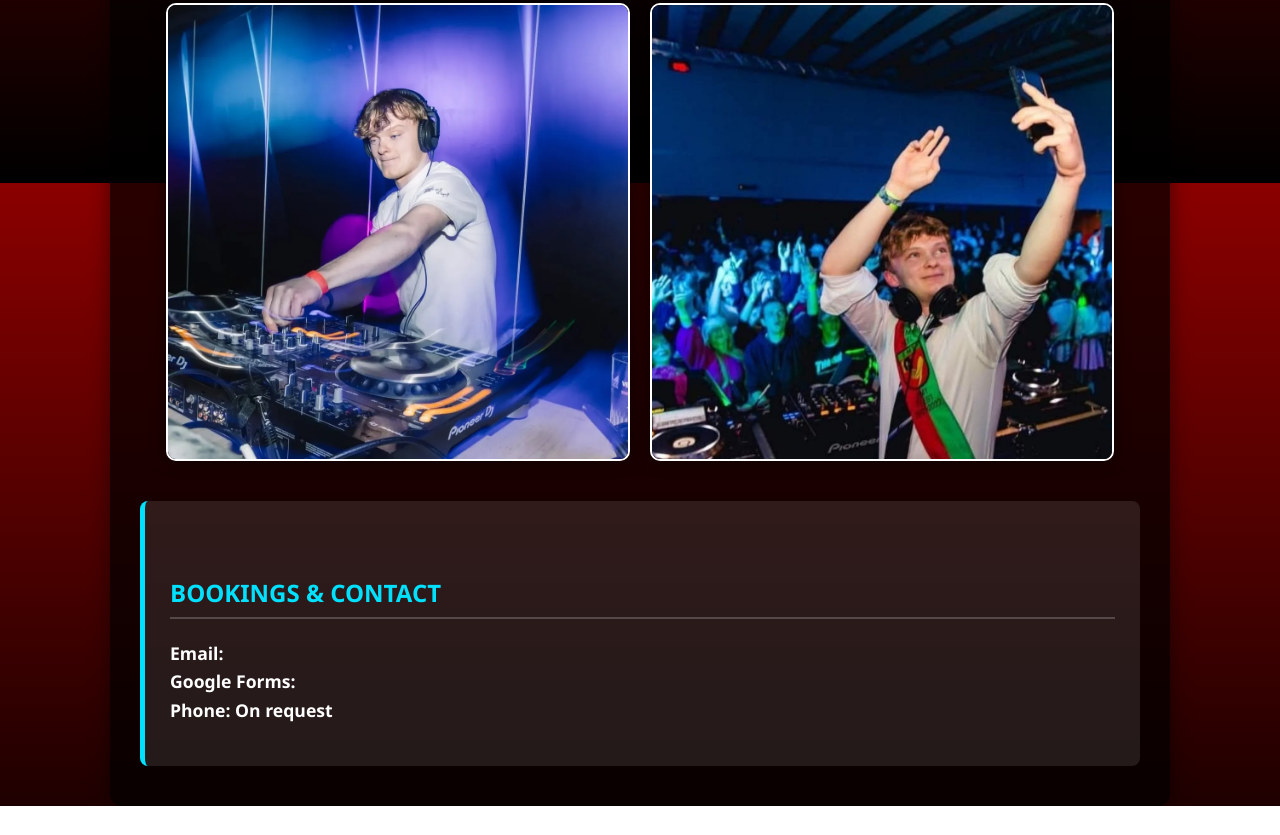
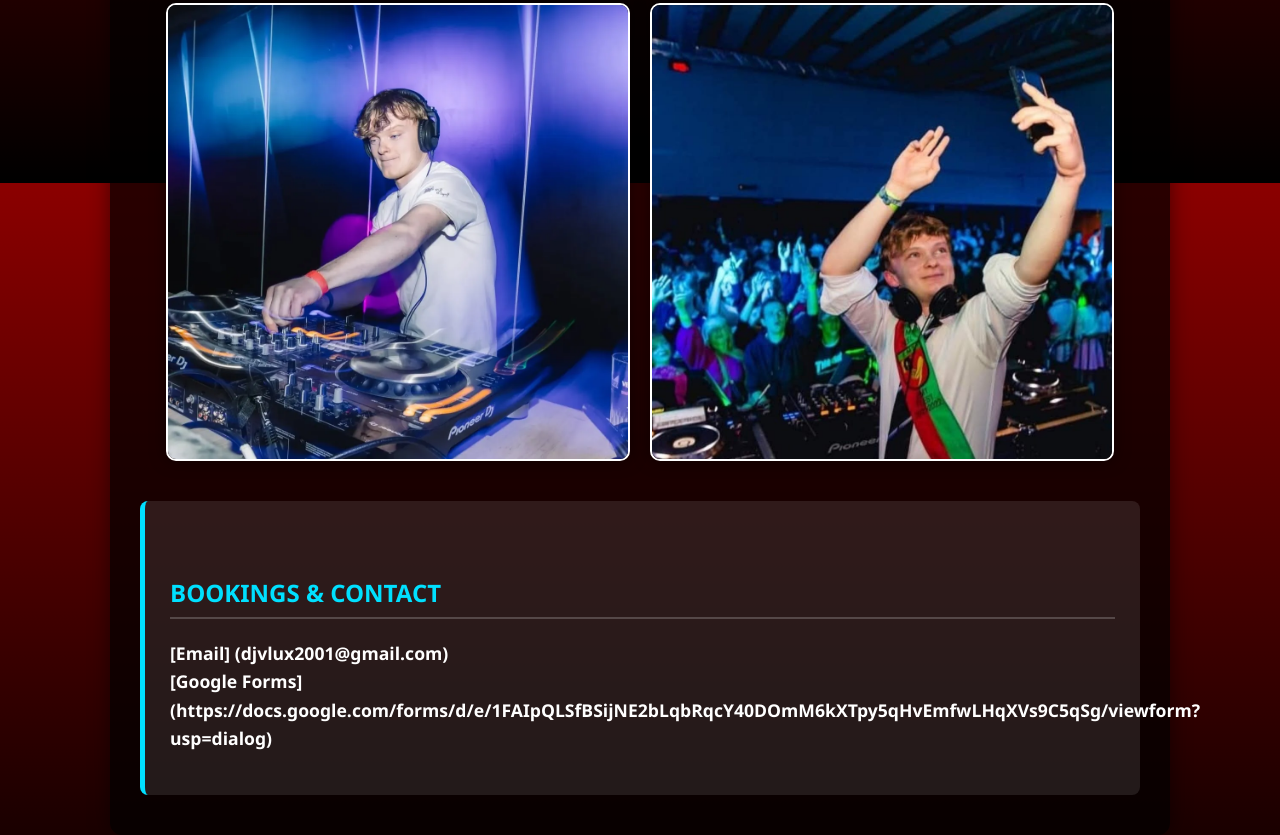
Before and after one commit to djv-lux/dj-vlux-presskit, a plain HTML site: page index.html in a window 1280 px wide. Shown: the part 2217-3052 px from the top of the page. Before the commit the page ends 3023 px from the top, so only its background shows below. Drawn offline with Linux system fonts and the light colour scheme.

Commit message:
Update index.html

```diff
--- a/index.html
+++ b/index.html
@@ -154,9 +154,9 @@
 
     <div class="contact">
       <h2>Bookings & Contact</h2>
-      <p><strong>Email:</strong> <djvlux2001@gmail.com><br>
-         <strong>Google Forms: <https://docs.google.com/forms/d/e/1FAIpQLSfBSijNE2bLqbRqcY40DOmM6kXTpy5qHvEmfwLHqXVs9C5qSg/viewform?usp=dialog><br>
-         <strong>Phone:</strong> On request</p>
+      <p><strong>[Email] (djvlux2001@gmail.com)<br>
+         <strong>[Google Forms] (https://docs.google.com/forms/d/e/1FAIpQLSfBSijNE2bLqbRqcY40DOmM6kXTpy5qHvEmfwLHqXVs9C5qSg/viewform?usp=dialog)<br>
+         <strong>
     </div>
   </div>
 </body>
```
